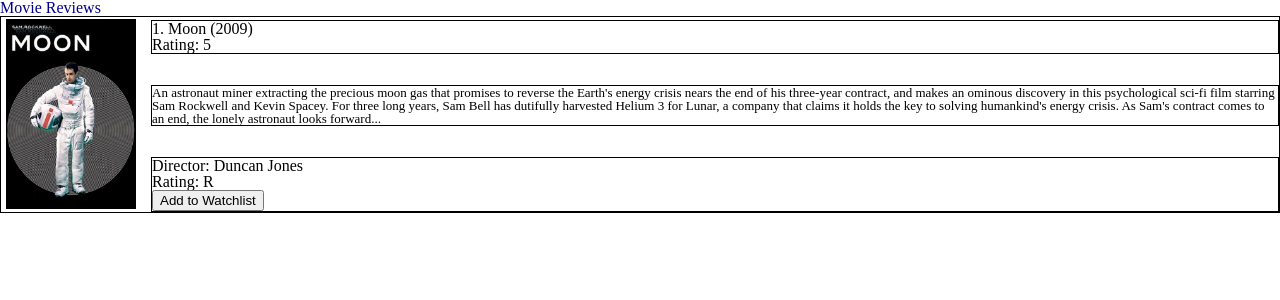
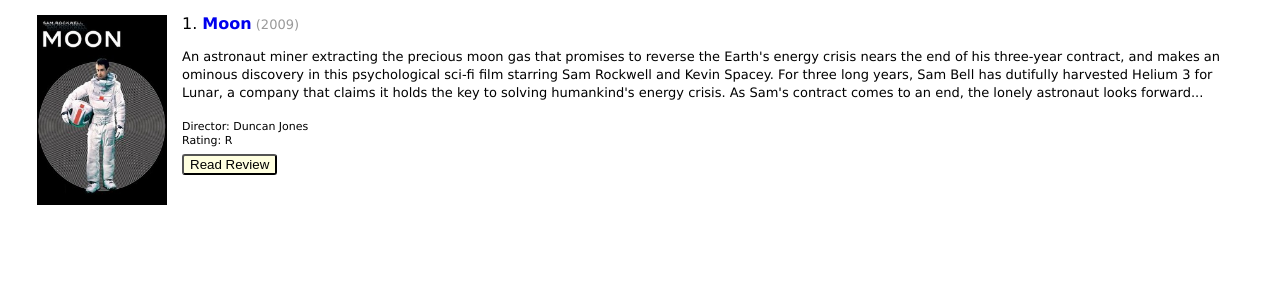
Before and after one commit to slolobdill44/movie_project, a React app: page / in a window 1280 px wide. Shown: the top 300 px of the page. Built offline with nearby package versions, Linux system fonts and the light colour scheme.

Commit message:
finishes basic styling of movie tiles

```diff
--- a/src/Components/App.css
+++ b/src/Components/App.css
@@ -2,10 +2,17 @@ h1 {
   color: #00008B;
 }
 
+a {
+  text-decoration: none
+}
+
 .movie-tile-container {
-  border: 1px solid black;
+  width: 95%;
+  margin: 0 auto;
+  padding-top: 13px;
   display: flex;
   flex-direction: row;
+  font-family: Verdana, Arial, sans-serif;
 }
 
 .movie-tile-image-container {
@@ -21,33 +28,51 @@ h1 {
 
 .movie-tile-info-container {
   padding-top: 3px;
+  margin-bottom: 30px;
   display: flex;
   flex-direction: column;
   justify-content: space-between;
 }
 
-.movie-tile-title-section {
-  border: 1px solid black;
+.movie-tile-title-container {
+  margin-bottom: 15px;
+}
+
+.movie-tile-title {
+  font-weight: bold;
+}
+
+.movie-tile-year {
+  font-size: 13px;
+  color: #999;
+}
+
+.movie-tile-rating {
+  margin: 3px 0 3px;
 }
 
 .movie-tile-description-section {
-  border: 1px solid black;
+  margin-bottom: 15px;
   font-size: 13px;
+  line-height: 140%;
 }
 
 .movie-tile-people-section {
-  border: 1px solid black;
-
+  font-size: 11px;
 }
 
 .movie-tile-people-director {
-
+  margin: 3px 0 3px;
 }
 
-.movie-tile-people-stars {
-
+.movie-tile-mpaa-rating {
+  margin: 3px 0 5px;
 }
 
-.add-watchlist-button {
-
+.read-review-button {
+  margin: 3px 0 3px;
+  background-color: lightyellow;
+  border-radius: 3px;
+  border-style: outset;
+  cursor: pointer;
 }
--- a/src/Components/App.js
+++ b/src/Components/App.js
@@ -11,24 +11,21 @@ class App extends Component {
   render() {
     return (
       <div>
-        <h1>Movie Reviews</h1>
         <section className="movie-tile-container">
           <div className="movie-tile-image-container">
             <img className="movie-tile-image" src="../../public/images/moon-2009.jpg"></img>
           </div>
           <div className="movie-tile-info-container">
-            <div className="movie-tile-title-section">
+            <div className="movie-tile-title-container">
               <div className="movie-tile-title-section-text">
-                <b className="movie-tile-list-number">1. </b><b className="movie-tile-title">Moon <b className="movie-tile-year">(2009)</b></b>
+                <b className="movie-tile-list-number">1. </b><a className="movie-tile-title" href="https://www.rottentomatoes.com/m/10009075_moon">Moon</a><b className="movie-tile-year"> (2009)</b>
               </div>
-
-              <div className="movie-tile-rating">Rating: 5</div>
             </div>
             <div className="movie-tile-description-section">An astronaut miner extracting the precious moon gas that promises to reverse the Earth's energy crisis nears the end of his three-year contract, and makes an ominous discovery in this psychological sci-fi film starring Sam Rockwell and Kevin Spacey. For three long years, Sam Bell has dutifully harvested Helium 3 for Lunar, a company that claims it holds the key to solving humankind's energy crisis. As Sam's contract comes to an end, the lonely astronaut looks forward...</div>
             <div className="movie-tile-people-section">
               <div className="movie-tile-people-director">Director: Duncan Jones</div>
-              <div className="movie-tile-people-rating">Rating: R</div>
-              <button className="add-watchlist-button">Add to Watchlist</button>
+              <div className="movie-tile-mpaa-rating">Rating: R</div>
+              <button className="read-review-button">Read Review</button>
             </div>
           </div>
         </section>
```
